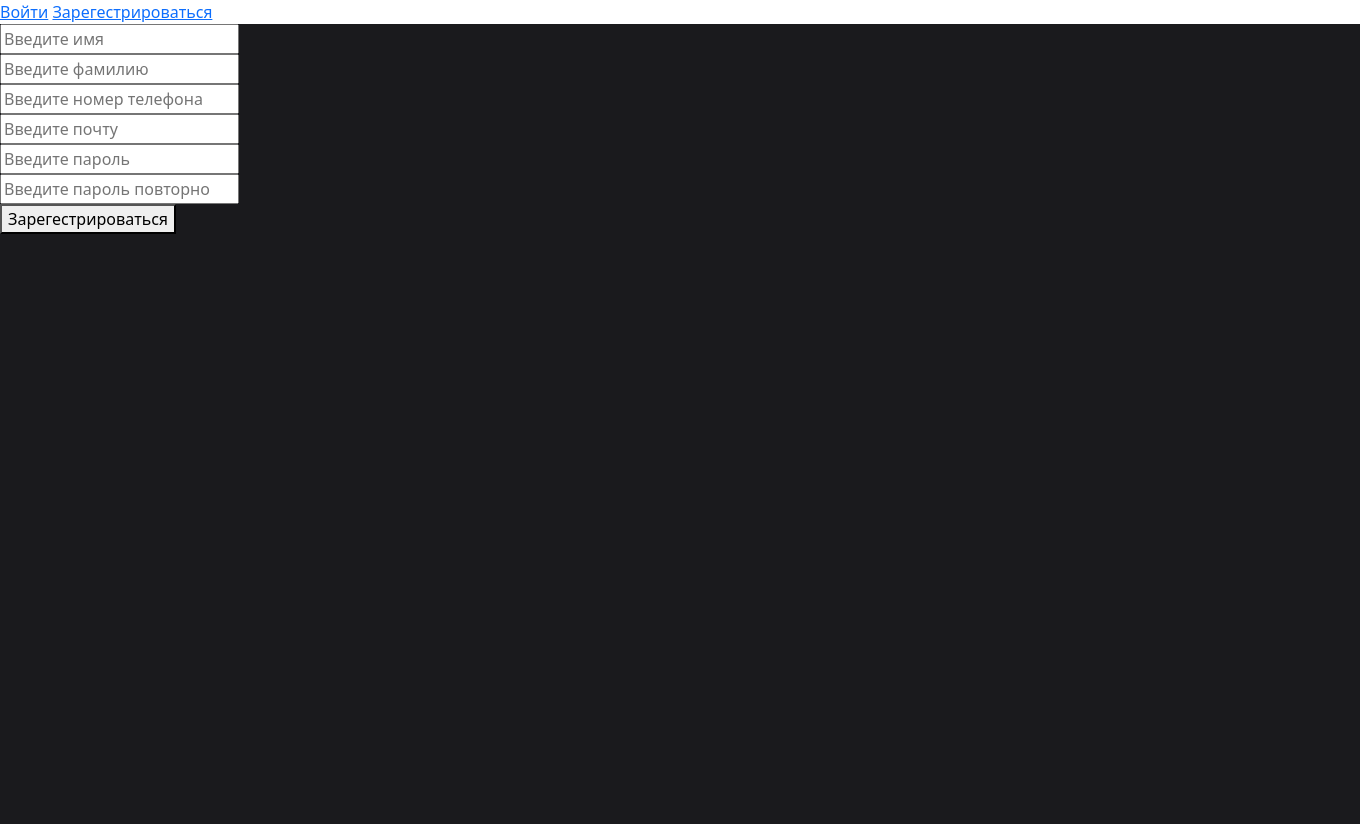
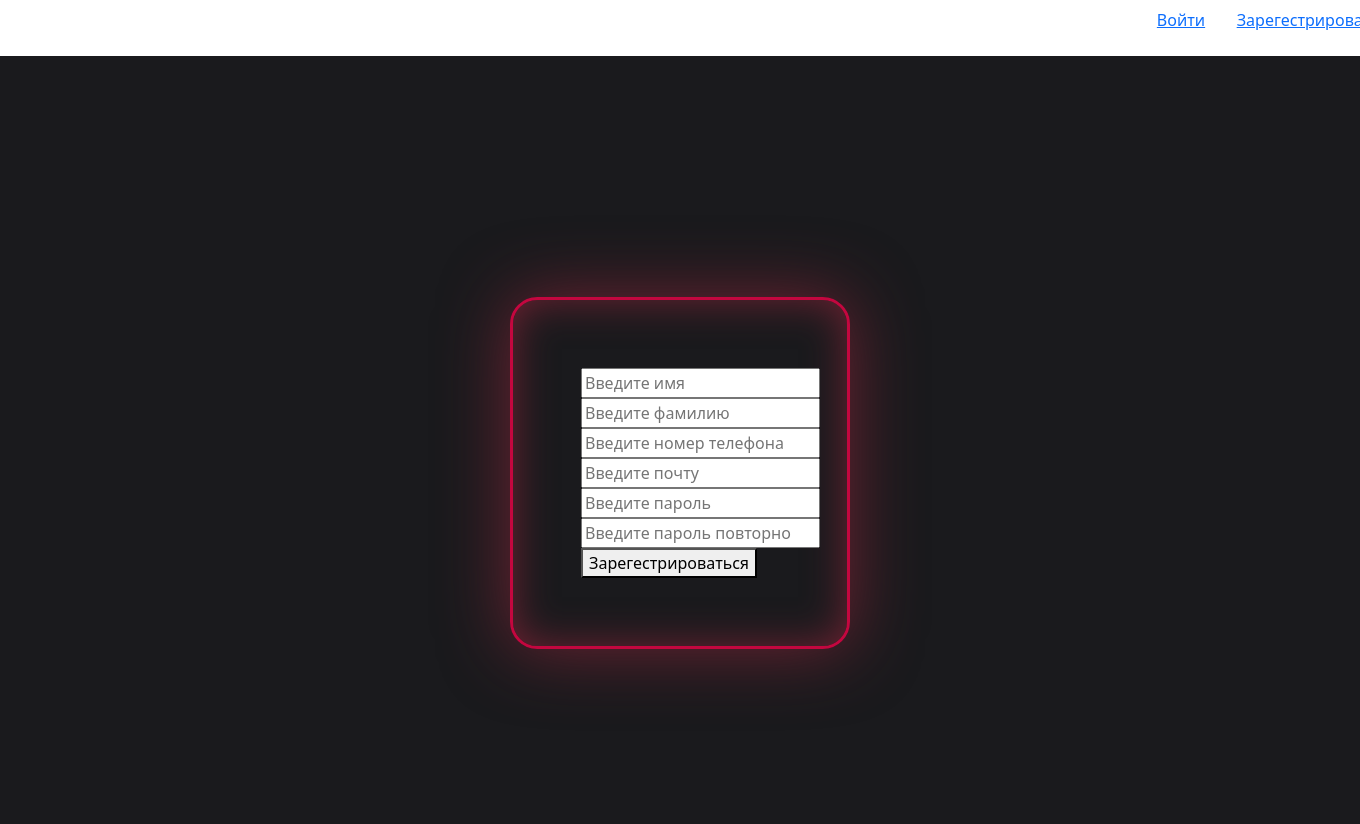
Before and after one commit to Leonid-poc/MakeHub, a Flask app: page /register.html in a window 1360 px wide; the page is wider, and only the part inside the window is pictured. After the commit the page ends 683 px from the top of that part, so only its background shows below. Run offline with Flask 2, Linux system fonts and the light colour scheme.

Commit message:
чутка стилей))

```diff
--- a/static/css/main.css
+++ b/static/css/main.css
@@ -1,9 +1,40 @@
+:root {
+    --index: calc(1vw + 1vh);
+}
+
 .root {
-    position: absolute;
+    position: fixed;
+    display: flex;
     background-color: #1A1A1D;
     height: 100%;
     width: 100%;
+    justify-content: center;
+    align-items: center;
 }
-.error {
-    color:red;
+.navbar > ul > li {
+    list-style-type: none;
+    float: left;
 }
+
+.form-auth {
+    width: 25vw;
+}
+
+.form-auth > form {
+    margin-top: 10%;
+    padding: 20%;
+    color: #C3073F;
+    background-color: transparent;
+    border-radius: 2vw;
+    border: 3px #C3073F solid;
+    box-shadow: 0 0 5vw #6F2232, inset 0 0 3vw #6F2232;
+}
+
+.form-auth > .error {
+    padding: 10%;
+    color: #FFDA6A;
+    background-color: #332701;
+    border-radius: 2vw;
+    border: 3px #664D03 solid;
+    box-shadow: 0 0 2vw #705402;
+}
--- a/templates/base.html
+++ b/templates/base.html
@@ -11,13 +11,17 @@
 </head>
 <body>
     <!-- Тут писать навбар сайта!!! -->
-    <div id="root">
-        {% if not current_user.is_active %}
-        <a href="login.html">Войти</a>
-        <a href="register.html">Зарегестрироваться</a>
-        {% else %}
-        <a href="logout.html">Выйти</a>
-        {% endif %}
+    <div class="navbar">
+        <ul class="container-fluid text-center">
+            <div class="nav col-10"></div>
+            {% if not current_user.is_active %}
+            <li class="col-1"><a href="login.html">Войти</a></li>
+            <li class="col-1"><a href="register.html">Зарегестрироваться</a></li>
+            {% else %}
+            <li class="col-2"><a href="logout.html">Выйти</a></li>
+            {% endif %}
+        </ul>
+
     </div>
     {% block main %}{% endblock %} <!-- Тут ничего не писать это часть джинджи -->
     <!-- Тут писать футер сайта -->
--- a/templates/login.html
+++ b/templates/login.html
@@ -6,7 +6,10 @@
 
 {% block main %}
 <div class="root">
-    <div class="error --bs-danger-bg-subtle">{{ message }}</div>
+    <div class="form-auth">
+        {% if message %}
+        <div class="error bs-danger-bg-subtle">{{ message }}</div>
+        {% endif %}
         <form action='' method="post">
             <div class="elem-login"><input type="email" name="email" placeholder="Введите почту" value="{{ email }}"></div>
             <div class="elem-login"><input type="password" name="password" placeholder="Введите пароль"></div>
@@ -17,4 +20,5 @@
             <button type="submit">Войти</button>
         </form>
     </div>
+</div>
 {%endblock%}
--- a/templates/register.html
+++ b/templates/register.html
@@ -6,7 +6,10 @@
 
 {% block main %}
 <div class="root">
-    <div class="error --bs-danger-bg-subtle">{{ message }}</div>
+    <div class="form-auth">
+        {% if message %}
+        <div class="error bs-danger-bg-subtle">{{ message }}</div>
+        {% endif %}
         <form action='' method="post">
             <div class="register-elem"><input value="{% if message %}{{ data['name'] }}{% endif %}" name="name" type="text" placeholder="Введите имя"></div>
             <div class="register-elem"><input value="{% if message %}{{ data['surname'] }}{% endif %}" name="surname" type="text" placeholder="Введите фамилию"></div>
@@ -18,4 +21,5 @@
         </form>
         <script src="{{ url_for('static', filename='js/register.js') }}"></script>
     </div>
+</div>
 {%endblock%}
```
Also changed, not shown: pizza.db. Lines whose indentation alone changed are shown as unchanged.
